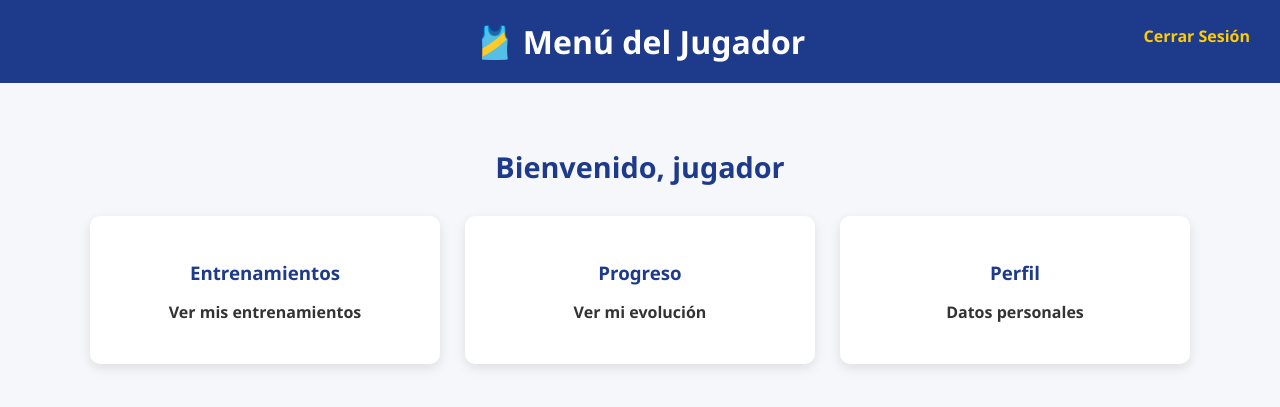
After one commit to Ikerpc123/TraiNoob, a Spring Boot app: page /menuJugador in a window 1280 px wide. The commit adds this page. Shown: the top 407 px of the page. Run offline with Spring Boot 4, Linux system fonts and the light colour scheme; the visitor is signed in with stand-in values (Sample User, id 1); some of the project's set-up classes (security, data sources, template engines, error pages and the like) are left out, and stand-ins take their place.

Commit message:
Registro, Login y Menú de Jugador

```diff
--- a/src/main/java/com/ikerpc123/trainoob/controlador/JugadorController.java
+++ b/src/main/java/com/ikerpc123/trainoob/controlador/JugadorController.java
@@ -1,5 +1,56 @@
 package com.ikerpc123.trainoob.controlador;
 
+import org.springframework.beans.factory.annotation.Autowired;
+import org.springframework.security.core.Authentication;
+import org.springframework.security.core.context.SecurityContextHolder;
+import org.springframework.stereotype.Controller;
+import org.springframework.ui.Model;
+import org.springframework.web.bind.annotation.GetMapping;
+import org.springframework.web.bind.annotation.ModelAttribute;
+import org.springframework.web.bind.annotation.PostMapping;
+import org.springframework.web.bind.annotation.RequestMapping;
+import org.springframework.web.bind.annotation.RequestParam;
+
+import com.ikerpc123.trainoob.modelo.Entrenador;
+import com.ikerpc123.trainoob.modelo.Jugador;
+import com.ikerpc123.trainoob.repositorio.EntrenadorRepository;
+import com.ikerpc123.trainoob.servicio.JugadorService;
+
+@Controller
 public class JugadorController {
+	 @Autowired
+	    private JugadorService jugadorService;
 
+	    @Autowired
+	    private EntrenadorRepository entrenadorRepository;
+
+	    @GetMapping("/registroJugador")
+	    public String mostrarFormulario(Model model) {
+	        model.addAttribute("entrenadores", entrenadorRepository.findAll());
+	        return "registroJugador";
+	    }
+
+	    @PostMapping("/registroJugador")
+	    public String registrarJugador(@RequestParam String nombre,
+	                                   @RequestParam int edad,
+	                                   @RequestParam String categoria,
+	                                   @RequestParam String email,
+	                                   @RequestParam String password,
+	                                   @RequestParam int entrenadorId,
+	                                   Model model) {
+
+	        Entrenador entrenador = entrenadorRepository.findById(entrenadorId).orElse(null);
+	        if (entrenador == null) {
+	            model.addAttribute("error", "Entrenador no válido");
+	            return "registroJugador";
+	        }
+
+	        jugadorService.registrarJugadorConUsuario(nombre, edad, categoria, email, password, entrenador);
+	        return "redirect:/login";
+	    }
+
+	    @GetMapping("/menuJugador")
+	    public String menuEntrenador() {
+	        return "menuJugador";
+	    }
 }
--- /dev/null
+++ b/src/main/resources/static/css/menuJugador.css
@@ -0,0 +1,106 @@
+/* General */
+body {
+    font-family: 'Segoe UI', sans-serif;
+    background-color: #f5f7fa;
+    color: #333;
+    margin: 0;
+    padding: 0;
+}
+
+/* Header */
+header {
+    background-color: #1E3A8A;
+    color: white;
+    padding: 20px;
+    text-align: center;
+    position: relative;
+}
+
+header h1 {
+    margin: 0;
+    font-size: 2rem;
+}
+
+header a {
+    position: absolute;
+    right: 30px;
+    top: 25px;
+    color: #FFCC00;
+    text-decoration: none;
+    font-weight: bold;
+}
+
+/* Main Content */
+.menu-container {
+    text-align: center;
+    padding: 40px 20px;
+}
+
+.menu-container h2 {
+    font-size: 1.8rem;
+    color: #1E3A8A;
+    margin-bottom: 30px;
+}
+
+.menu-grid {
+    display: grid;
+    grid-template-columns: repeat(auto-fit, minmax(260px, 1fr));
+    gap: 25px;
+    padding: 0 20px;
+    max-width: 1100px;
+    margin: 0 auto;
+}
+
+.menu-item {
+    background-color: white;
+    border-radius: 10px;
+    box-shadow: 0 4px 12px rgba(0, 0, 0, 0.1);
+    padding: 25px;
+    transition: transform 0.2s;
+}
+
+.menu-item:hover {
+    transform: translateY(-5px);
+}
+
+.menu-item h3 {
+    color: #1E3A8A;
+    margin-bottom: 15px;
+}
+
+.menu-item ul {
+    list-style: none;
+    padding: 0;
+}
+
+.menu-item ul li {
+    margin: 12px 0;
+}
+
+.menu-item ul li a {
+    text-decoration: none;
+    color: #333;
+    font-weight: bold;
+    transition: color 0.3s;
+}
+
+.menu-item ul li a:hover {
+    color: #FF6600;
+}
+
+/* Responsive */
+@media (max-width: 600px) {
+    header h1 {
+        font-size: 1.5rem;
+    }
+
+    header a {
+        font-size: 0.9rem;
+        top: 20px;
+        right: 15px;
+    }
+
+    .menu-container h2 {
+        font-size: 1.5rem;
+    }
+}
--- a/src/main/resources/templates/index.html
+++ b/src/main/resources/templates/index.html
@@ -15,7 +15,8 @@
             <nav>
                 <ul>
                     <li><a th:href="login">Iniciar Sesión</a></li>
-                    <li><a th:href="registroEntrenador">Registro</a></li>
+                    <li><a th:href="registroEntrenador">Registro Entrenador</a></li>
+                    <li><a th:href="@{/registroJugador}">Registro Jugador</a></li>
                 </ul>
             </nav>
         </div>
--- /dev/null
+++ b/src/main/resources/templates/menuJugador.html
@@ -0,0 +1,42 @@
+<!DOCTYPE html>
+<html lang="es" xmlns:th="http://www.thymeleaf.org">
+<head>
+    <meta charset="UTF-8">
+    <title>Menú Jugador</title>
+    <link rel="stylesheet" href="/css/menuJugador.css">
+</head>
+<body>
+<header>
+    <div class="container">
+        <h1>🎽 Menú del Jugador</h1>
+        <a href="/logout">Cerrar Sesión</a>
+    </div>
+</header>
+
+<main>
+    <div class="menu-container">
+        <h2>Bienvenido, jugador</h2>
+        <div class="menu-grid">
+            <div class="menu-item">
+                <h3>Entrenamientos</h3>
+                <ul>
+                    <li><a href="#">Ver mis entrenamientos</a></li>
+                </ul>
+            </div>
+            <div class="menu-item">
+                <h3>Progreso</h3>
+                <ul>
+                    <li><a href="#">Ver mi evolución</a></li>
+                </ul>
+            </div>
+            <div class="menu-item">
+                <h3>Perfil</h3>
+                <ul>
+                    <li><a href="#">Datos personales</a></li>
+                </ul>
+            </div>
+        </div>
+    </div>
+</main>
+</body>
+</html>
```
Also changed, not shown: src/main/java/com/ikerpc123/trainoob/modelo/Jugador.java (+8 -0 lines), src/main/java/com/ikerpc123/trainoob/repositorio/JugadorRepository.java (+6 -1 lines), src/main/java/com/ikerpc123/trainoob/servicio/JugadorService.java (+8 -1 lines), src/main/java/com/ikerpc123/trainoob/servicioImpl/JugadorServImpl.java (+46 -1 lines), src/main/resources/templates/menuEntrenador.html (+0 -16 lines), src/main/resources/templates/registroJugador.html (added, +61 -0 lines).
